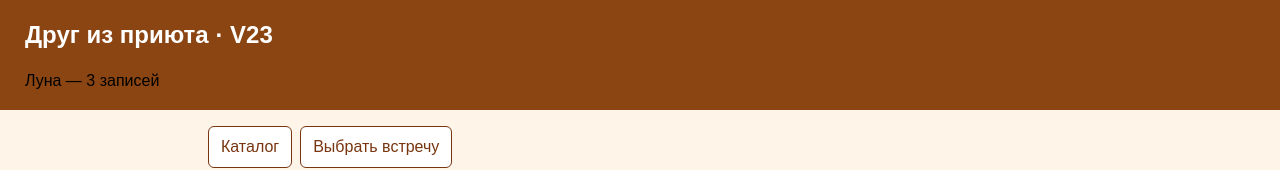
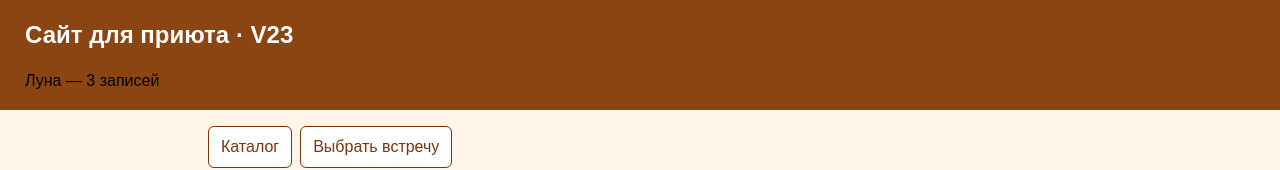
Before and after one commit to d09-cloud/-, a plain HTML site: page index.html in a window 1280 px wide. Shown: the top 170 px of the page. Drawn offline with Linux system fonts and the light colour scheme.

Commit message:
Уточнён заголовок главной страницы

```diff
--- a/index.html
+++ b/index.html
@@ -11,7 +11,7 @@
 
 <body>
     <header class="v">
-        <h1>Друг из приюта · V23</h1>
+        <h1>Сайт для приюта · V23</h1>
         <p id="status" role="status"></p>
     </header>
     <main class="page">
```
